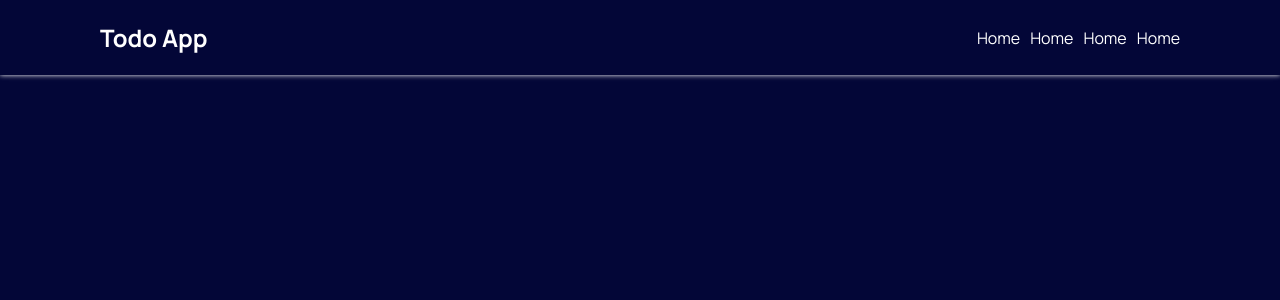
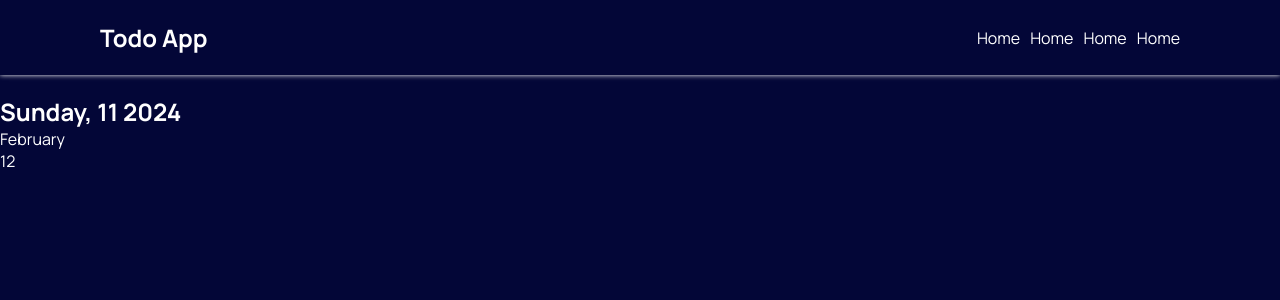
Before and after one commit to Fadilix/todo-react-app, a React (Vite) app: page / in a window 1280 px wide. Shown: the top 300 px of the page. Built offline with nearby package versions, Linux system fonts and the light colour scheme.

Commit message:
started todo interface

```diff
--- a/src/pages/HomePage.jsx
+++ b/src/pages/HomePage.jsx
@@ -1,16 +1,41 @@
 import React, { useEffect } from "react";
 import Navbar from "../components/Navbar";
+import capitalize from "../utils/UsualFunctions";
 
 const HomePage = () => {
   const currentDate = new Date();
+  const options = {
+    weekday: "long",
+  };
+
+  const dayString = currentDate.toLocaleString("en-US", options);
+  const dayInt = currentDate.toLocaleString("en-US", { day: "2-digit" });
+  const monthString = currentDate.toLocaleString("en-US", { month: "long" });
   useEffect(() => {
     console.log(currentDate);
   }, []);
+
   return (
     <div>
-      <Navbar />
+      <div
+        style={{
+          height: "75px",
+          marginBottom: "20px",
+        }}
+      >
+        <Navbar />
+      </div>
       <div className="todos">
-        <div className="date"></div>
+        <div className="date-nbtasks">
+          <div>
+            <h2>
+              {capitalize(dayString)}, {dayInt} {currentDate.getFullYear()}
+            </h2>
+            <p>{monthString}</p>
+          </div>
+
+          <p>12</p>
+        </div>
       </div>
     </div>
   );
--- /dev/null
+++ b/src/utils/UsualFunctions.js
@@ -0,0 +1,7 @@
+const capitalize = (str) => {
+    const capitalizedStr = str.charAt(0).toUpperCase() + str.slice(1);
+    return capitalizedStr;
+}
+
+
+export default capitalize;
```
